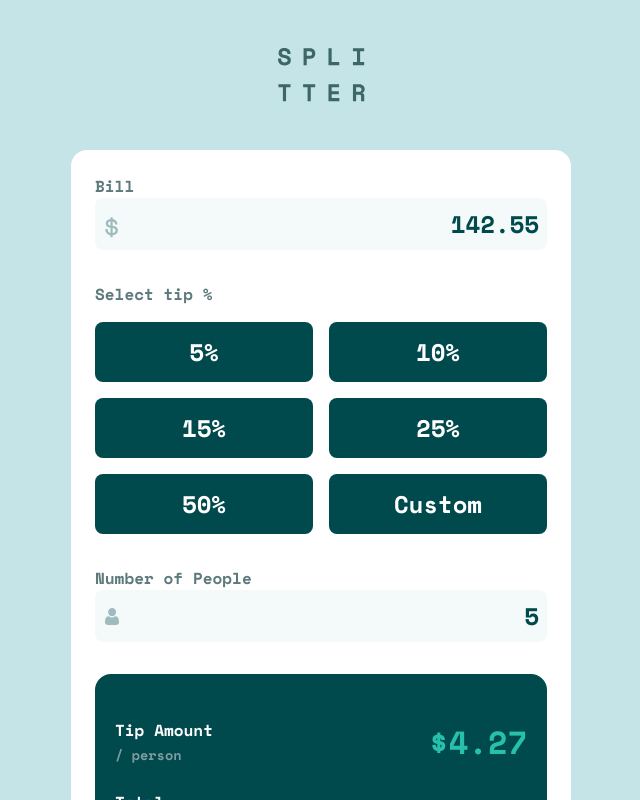
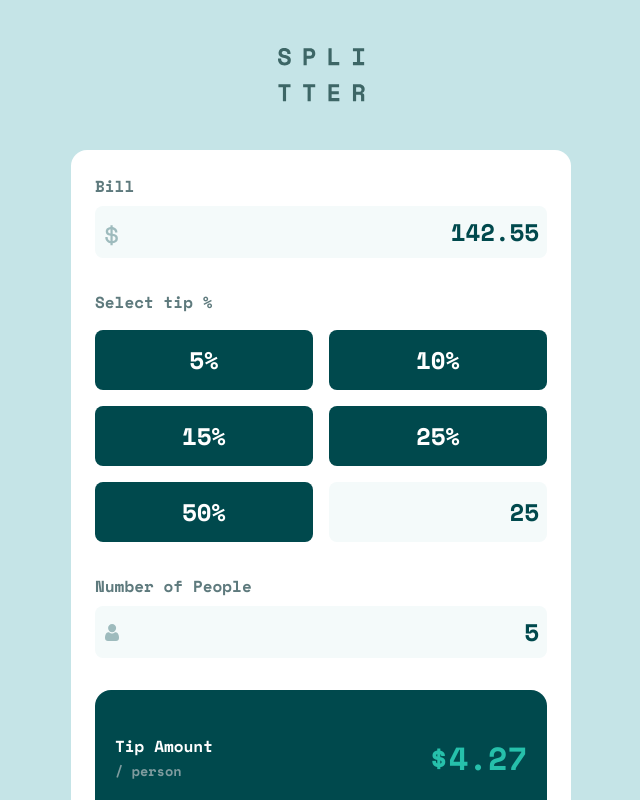
Before and after one commit to Matej-ch/tip-calculator-app, a React (Vite) app: page / in a window 1280 px wide. Both pictures are taken after a click on the button "Custom". Shown: the top 800 px of the page, without its empty margins (319-959 px from the left). Built offline with nearby package versions, Linux system fonts and the light colour scheme.

Commit message:
added function to tip selector

```diff
--- a/src/TipCalculator.scss
+++ b/src/TipCalculator.scss
@@ -9,6 +9,7 @@
 
   label {
     display: block;
+    margin-bottom: 0.5rem;
   }
 
   label + .input-wrapper {
--- a/src/TipSelector.scss
+++ b/src/TipSelector.scss
@@ -19,8 +19,33 @@
     padding: 0.75rem;
     cursor: pointer;
 
+    &:hover {
+      background-color: var(--cc-hover);
+      color: var(--cc-dark-cyan);
+    }
+
     &.selected {
+      color: var(--cc-dark-cyan);
       background-color: var(--cc-strong-cyan);
     }
   }
+
+  button.custom-tip {
+    color: var(--cc-dark-cyan);
+    background-color: var(--cc-light-gray-cyan);
+  }
+
+  input.custom-tip {
+    border: none;
+    background-color: var(--cc-very-light-gray-cyan);
+    text-align: right;
+    border-radius: 8px;
+    padding: 0.5rem 0.5rem 0.5rem 1.5rem;
+    color: var(--cc-dark-cyan);
+    width: 100%;
+
+    &:focus {
+      outline: solid var(--cc-strong-cyan);
+    }
+  }
 }
--- a/src/TipSelector.tsx
+++ b/src/TipSelector.tsx
@@ -1,17 +1,37 @@
 import './TipSelector.scss'
+import React, {useState} from "react";
 
 function TipSelector({options}: { options: number[] }) {
 
+    const [selectedTip, setSelectedTip] = useState<number>(-1);
+    const [isCustomTip, setIsCustomTip] = useState<boolean>(false);
+    const [customTip, setCustomTip] = useState('25');
 
+    const handleBtnClick = (index: number): void => {
+        setSelectedTip(index);
+        setIsCustomTip(false);
+    }
+
+    const handleCustomTip = (): void => {
+        setSelectedTip(-1);
+        setIsCustomTip(true)
+    }
+
+    const handleCustomTipChange = (e: React.ChangeEvent<HTMLInputElement>): void => setCustomTip(e.target.value);
 
     return (<div className={'tip-selector'}>
         <label htmlFor="">Select tip %</label>
         <div className={'options'}>
             {options.map((tip, index) => {
-                return <button className={'tip-box'} key={index}>{tip}%</button>
+                return <button onClick={() => handleBtnClick(index)} className={selectedTip === index ? 'selected' : ''}
+                               key={index}>
+                    {tip}%
+                </button>
             })}
 
-            <button className={'tip-box'}>Custom</button>
+            {isCustomTip ?
+                <input className={'custom-tip'} type="text" value={customTip} onChange={handleCustomTipChange}/> :
+                <button onClick={() => handleCustomTip()} className={'custom-tip'}>Custom</button>}
         </div>
 
     </div>);
```
